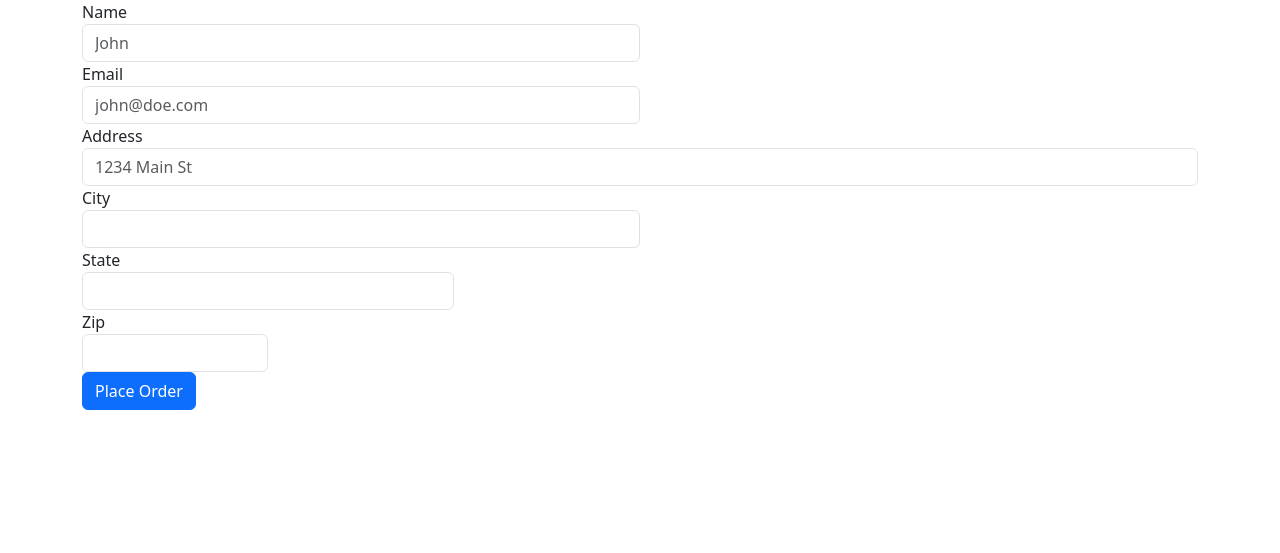
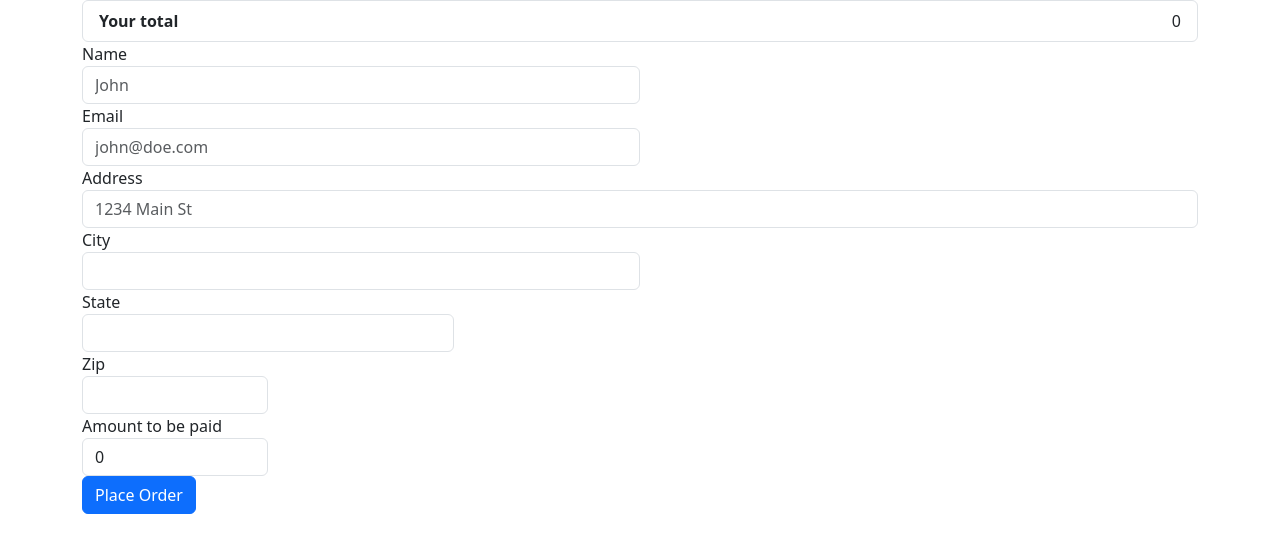
Before and after one commit to tahaa-workspace/ecom_web_app, a Django app: page /checkout/ in a window 1280 px wide. Shown: the top 553 px of the page. Run offline with Django 5.2, Linux system fonts and the light colour scheme.

Commit message:
calculating and adding order total to the cart | Fixing add to cart bug

```diff
--- a/shop/models.py
+++ b/shop/models.py
@@ -21,3 +21,4 @@ class Order(models.Model):
     city = models.CharField(max_length=200)
     state = models.CharField(max_length=200)
     zipcode = models.CharField(max_length=200)
+    total = models.CharField(max_length=200)
--- a/shop/templates/shop/checkout.html
+++ b/shop/templates/shop/checkout.html
@@ -29,30 +29,37 @@
                     <input type="hidden" id="items" name="items">
                     <div class="form-row">
                         <div class="form-group col-md-6">
-                            <label for="inputEmail4">Name</label>
-                            <input id="name" name="name" type="text" class="form-control" id="inputEmail4" placeholder="John">
+                            <label form="inputEmail4">Name</label>
+                            <input id="name" name="name" type="text" class="form-control" id="inputEmail4"
+                                placeholder="John">
                         </div>
                         <div class="form-group col-md-6">
-                            <label for="inputPassword4">Email</label>
-                            <input id="email" name="email" type="text" class="form-control" id="inputPassword4" placeholder="john@doe.com">
+                            <label form="inputPassword4">Email</label>
+                            <input id="email" name="email" type="text" class="form-control" id="inputPassword4"
+                                placeholder="john@doe.com">
                         </div>
                     </div>
                     <div class="form-group">
-                        <label for="inputAddress">Address</label>
-                        <input id="address" name="adress" type="text" class="form-control" id="inputAddress" placeholder="1234 Main St">
+                        <label form="inputAddress">Address</label>
+                        <input id="address" name="adress" type="text" class="form-control" id="inputAddress"
+                            placeholder="1234 Main St">
                     </div>
                     <div class="form-row">
                         <div class="form-group col-md-6">
-                            <label for="inputCity">City</label>
+                            <label form="inputCity">City</label>
                             <input id="city" name="city" type="text" class="form-control" id="inputCity">
                         </div>
                         <div class="form-group col-md-4">
-                            <label for="inputState">State</label>
+                            <label form="inputState">State</label>
                             <input id="state" name="state" type="text" class="form-control" id="inputstate">
                         </div>
                         <div class="form-group col-md-2">
-                            <label for="inputZip">Zip</label>
+                            <label form="inputZip">Zip</label>
                             <input id="zipcode" name="zipcode" type="text" class="form-control" id="inputZip">
+                        </div>
+                        <div class="form-group col-md-2">
+                            <label form="inputZip">Amount to be paid</label>
+                            <input id="total" name="total" type="text" class="form-control" readonly="">
                         </div>
                     </div>
 
@@ -70,13 +77,23 @@
     else {
         cart = JSON.parse(localStorage.getItem('cart'));
     }
+
+    let total = 0;
+
     for (item in cart) {
         let name = cart[item][1];
         let quantity = cart[item][0];
+        let price = cart[item][2];
+        total = total + cart[item][2];
 
-        itemString = `<li class="list-group-item">${name}-${quantity}</li>`;
+        itemString = `<li class="list-group-item"><span class="">${quantity}</span> of ${name} <span class="badge rounded-pill bg-warning text-dark">${price}</span></li>`;
+
         $('#item_list').append(itemString);
     }
+    totalPrice = `<li class="list-group-item d-flex justify-content-between align-items-center"><b>Your total</b>
+        ${total}</li>`
+    $('#total').val(total);
+    $('#item_list').append(totalPrice);
     $('#items').val(JSON.stringify(cart));
 </script>
 
--- a/shop/views.py
+++ b/shop/views.py
@@ -33,8 +33,9 @@ def checkout(request):
         city = request.POST.get('city', "")
         state = request.POST.get('state', "")
         zipcode = request.POST.get('zipcode', "")
+        total = request.POST.get('total', "")
 
-        order = Order(items=items, name=name, email=email, address = address, city=city, state=state, zipcode = zipcode)
+        order = Order(items=items, name=name, email=email, address = address, city=city, state=state, zipcode = zipcode, total=total)
         order.save()
 
     return render(request, 'shop/checkout.html')
```
Also changed, not shown: shop/templates/shop/index.html (+10 -7 lines), db.sqlite3, shop/migrations/0004_order_total.py (added).
